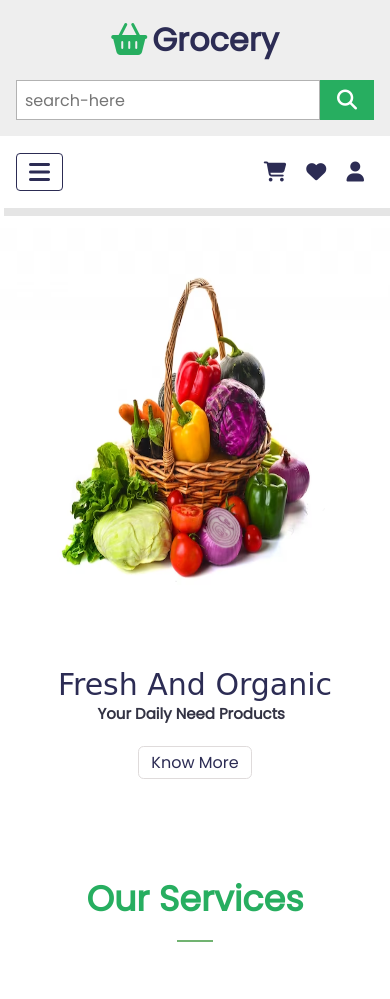
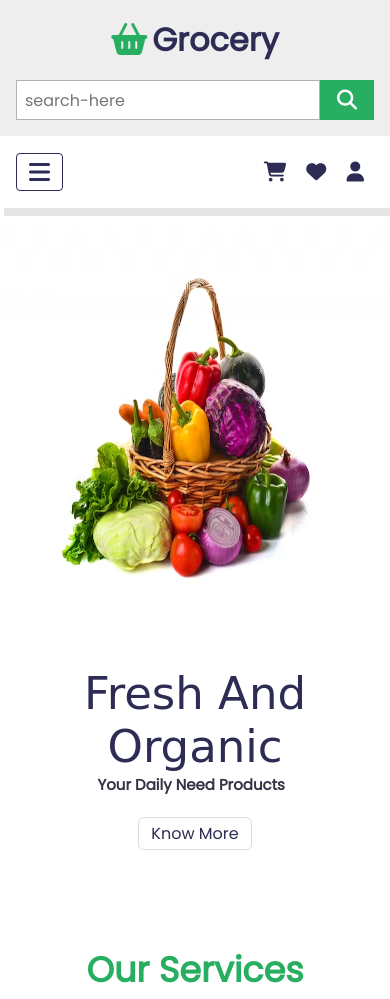
Before and after one commit to PriyakumariYt/Grocery-website, a plain HTML site: page index.html in a window 390 px wide. Shown: the top 999 px of the page. Drawn offline with Linux system fonts and the light colour scheme.

Commit message:
Update style.css

```diff
--- a/style.css
+++ b/style.css
@@ -244,7 +244,8 @@ html {
     text-align: center;
   }
   .col-desc span {
-    font-size: 30px;
+    font-size: 45px;
+    font-weight:600px;
     text-align: center;
     align-items: center;
     margin: auto;
```
